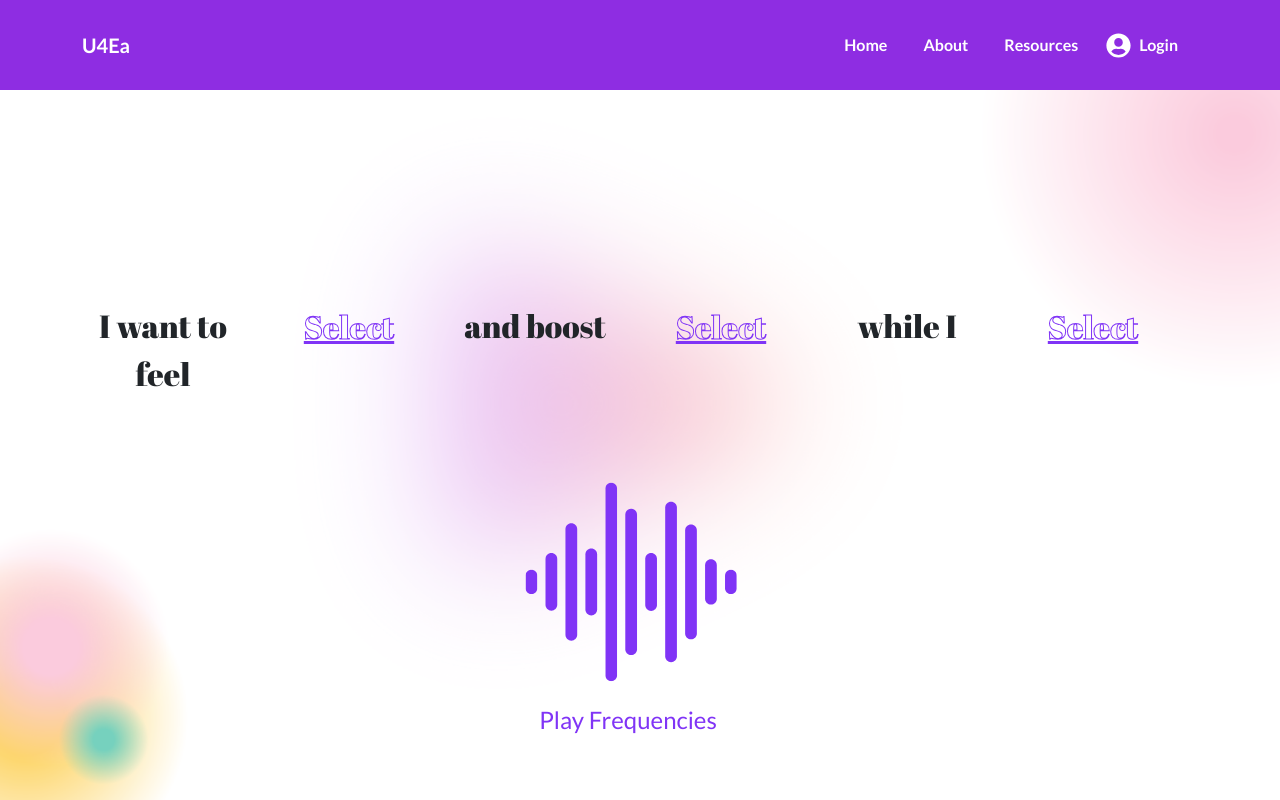
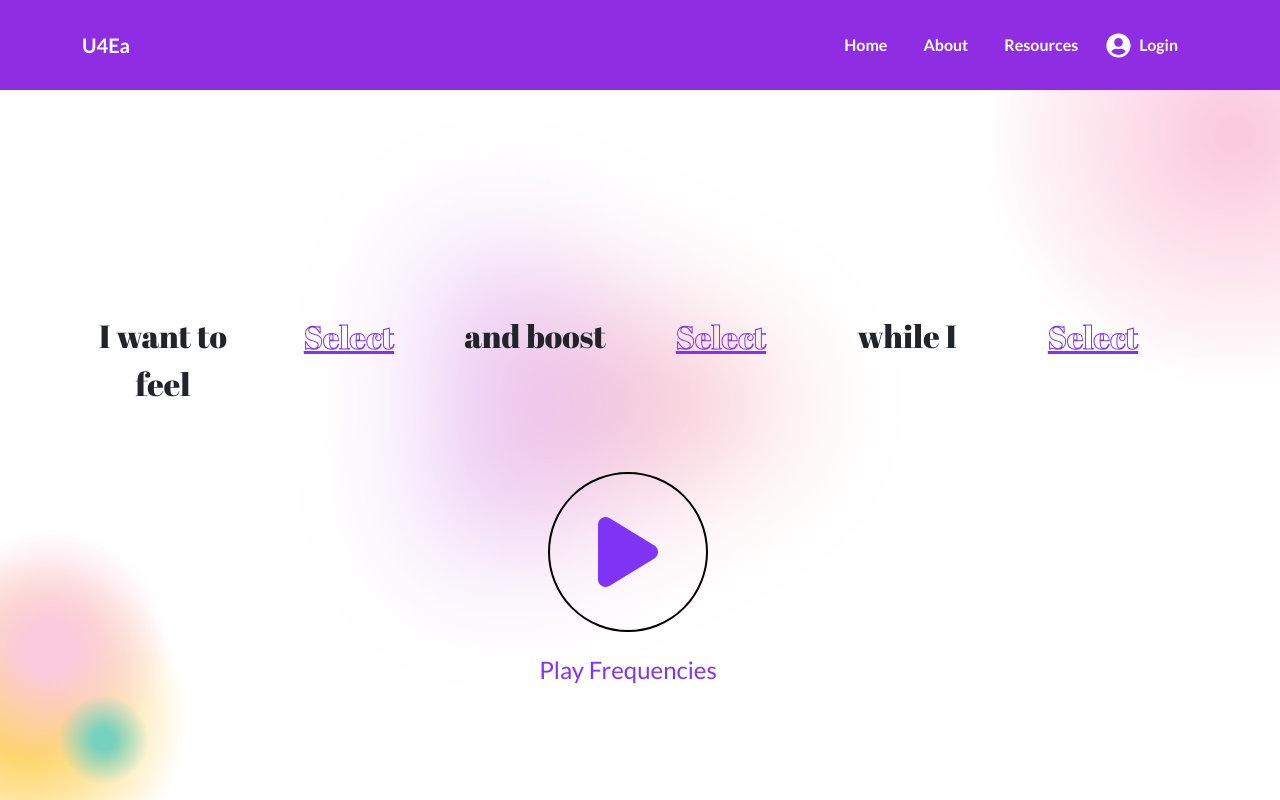
Before and after one commit to U4EaData/Landing-Page, a React (Create React App) app: page /binauralbeats in a window 1280 px wide. Built offline with nearby package versions, Linux system fonts and the light colour scheme.

Commit message:
new updates to bbg

```diff
--- a/src/components/binauralbeats/BinauralBeats.js
+++ b/src/components/binauralbeats/BinauralBeats.js
@@ -3,9 +3,11 @@ import "bootstrap/dist/css/bootstrap.css";
 import { Container, Col, Row } from "react-bootstrap";
 import classes from "./BinauralBeats.module.css"
 import { FontAwesomeIcon } from '@fortawesome/react-fontawesome';
-import { faWaveSquare } from '@fortawesome/free-solid-svg-icons';
+import { faPlay } from '@fortawesome/free-solid-svg-icons';
+import { faPause } from '@fortawesome/free-solid-svg-icons';
 import { Panner, Oscillator } from 'tone';
 import icon from '../../images/waveform.svg'
+import Button from "react-bootstrap/Button";
 import { Fade } from "react-awesome-reveal";
 import appClasses from "../../App.module.css";
 import { useNavigate } from "react-router-dom";
@@ -17,6 +19,8 @@ function BinauralBeats() {
   const [playing, setPlaying] = useState(false);
   const [freq1, setFreq1] = useState(0);
   const [freq2, setFreq2] = useState(0);
+  const [playPauseText, setPlayPauseText] = useState("Play");
+  const [icon, setIcon] = useState(faPlay)
 
   const osc = useRef(null);
   const osc2 = useRef(null);
@@ -76,8 +80,24 @@ function BinauralBeats() {
     }
   }
   useEffect(() => {
+    if (osc.current && osc2.current) {
+      osc.current.stop(); // doing this as a bug fix for it sometimes not stopping, so we just stop it after every press, regardless of if we were just gonna start it back up agian
+      osc2.current.stop();
+    }
+    setPlaying(false);
     setFrequencies()
+
   }, [feel, boost, thingDuring])
+
+  useEffect(() => {
+    if(playing) {
+      setPlayPauseText("Pause");
+      setIcon(faPause);
+    } else{
+      setPlayPauseText("Play");
+      setIcon(faPlay);
+    }
+  }, [playing])
 
   const setFrequencies = () => {
     let param3MinusMap = new Map();
@@ -174,12 +194,18 @@ function BinauralBeats() {
                   </Col>
                 </Row>
                 <Row>
-                  <div onClick={playFrequencies}>
+                  <div className={classes.buttonandtext}>
                     <Col className={classes.playsound}>
                       {/* <FontAwesomeIcon icon={faWaveSquare} size="10x" style={{ color: '#8034f6' }} /> */}
-                      <img src={icon} alt="Waveform icon" className={classes.waveicon}></img>
-                      <p className={classes.playfrequencies}>Play Frequencies</p>
+                      <Button className={`${classes.circularbutton} ${classes.circularbutton}`} onClick={playFrequencies}>
+                        <FontAwesomeIcon icon={icon} className={classes.icon} size="1x" style={{ color: "#8034f6"}} />
+                      </Button>
                     </Col>
+                  </div>
+                </Row>
+                <Row className={classes.paddingfortext}>
+                  <div className={classes.buttonandtext}>
+                      <p className={classes.playfrequencies}>{playPauseText} Frequencies</p>
                   </div>
                 </Row>
             </Row>
--- a/src/components/binauralbeats/BinauralBeats.module.css
+++ b/src/components/binauralbeats/BinauralBeats.module.css
@@ -7,6 +7,40 @@
   stroke: #8034f6; /* Set the border color */
   fill: transparent; /* Make the inside transparent */
 }
+
+.paddingfortext {
+  padding-top: 2.5vh;
+}
+
+.icon {
+  flex: 1.5;
+  max-width: 100%;
+  font-size: 10vh;
+}
+.circularbutton {
+  width: 20vh;
+  height: 20vh;
+  border-radius: 50%;
+  border: 2px solid black;
+  background-color: transparent !important;
+  display: flex;
+  justify-content: center;
+  align-items: center;
+  cursor: pointer;
+  transition: background-color 0.3s ease;
+  user-select: none;
+}
+
+.circularbutton:hover {
+  background-color: #f2f2f2;
+  border: 2px solid black;
+}
+
+.circularbutton:click {
+  background-color: #f2f2f2;
+  border: 2px solid black;
+}
+
 
 .dropdownoption {
     background-color: transparent;
@@ -73,7 +107,7 @@
   }
 
 .givepadding {
-    padding-top: 30vh;
+    padding-top: 25vh;
 }
 .customselect {
     display: inline-block;
@@ -120,6 +154,9 @@
 
 .playsound {
     padding-top: 8vh;
+    justify-content: center;
+    align-items: center;
+
 }
 
 .playfrequencies {
@@ -216,3 +253,9 @@
         flex-direction: column;
     }
 }
+
+.buttonandtext {
+  display: flex;
+  flex-direction: column;
+  align-items: center;
+}
```
